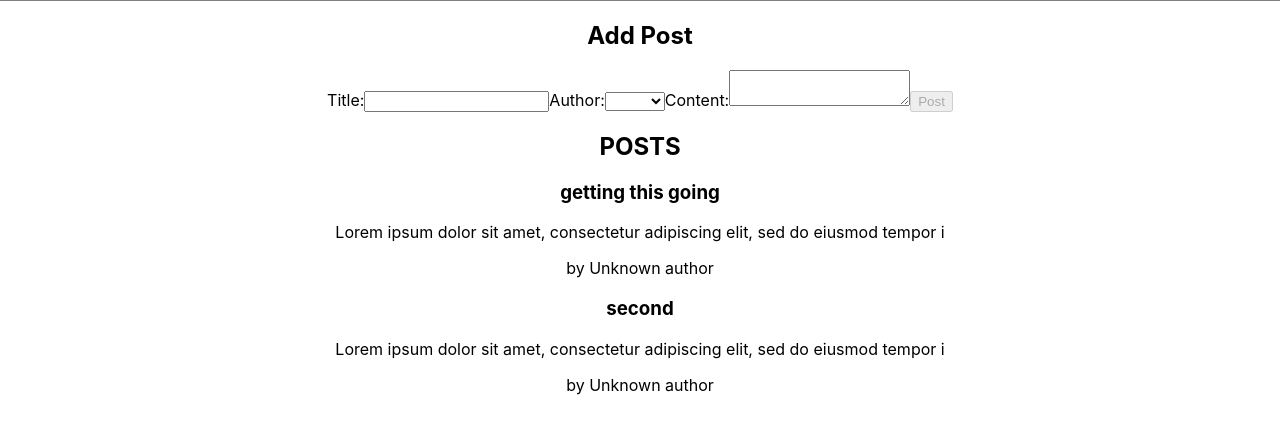
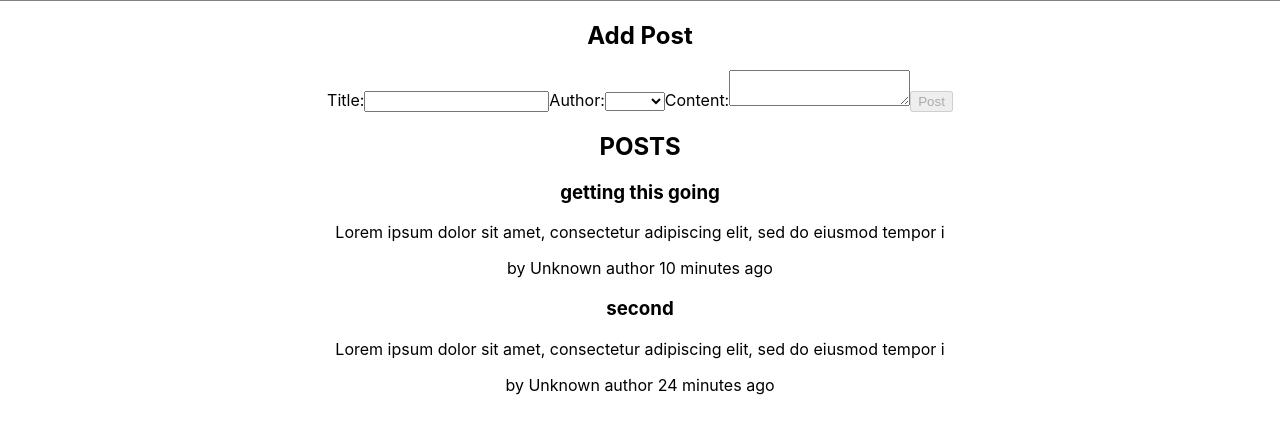
Before and after one commit to dwaynediddy/xclipshare, a React (Create React App) app: page / in a window 1280 px wide. Shown: the top 434 px of the page. Built offline with nearby package versions, Linux system fonts and the light colour scheme.

Commit message:
fixed error timestamp showing on posts

```diff
--- a/src/components/PostsList.js
+++ b/src/components/PostsList.js
@@ -1,6 +1,7 @@
 import { useSelector } from "react-redux";
 import { selectAllPosts } from "./posts/postsSlice";
 import PostAuthor from "./posts/PostAuthor";
+import TimeAgo from "./posts/TimeAgo"
 
 const PostsList = () => {
     const posts = useSelector(selectAllPosts)
@@ -11,6 +12,7 @@ const PostsList = () => {
             <p>{post.content.substring(0, 80)}</p>
             <p className="postCredit">
                 <PostAuthor userId={post.userId} />
+                <TimeAgo timestamp={post.date} />
             </p>
         </article>
     ))
--- a/src/components/posts/TimeAgo.js
+++ b/src/components/posts/TimeAgo.js
@@ -9,7 +9,7 @@ const TimeAgo = ({ timestamp }) => {
     }
   return (
     <span title={timestamp}>
-        &nbps; {timeAgo}
+        &nbsp;{timeAgo}
     </span>
   )
 }
```
